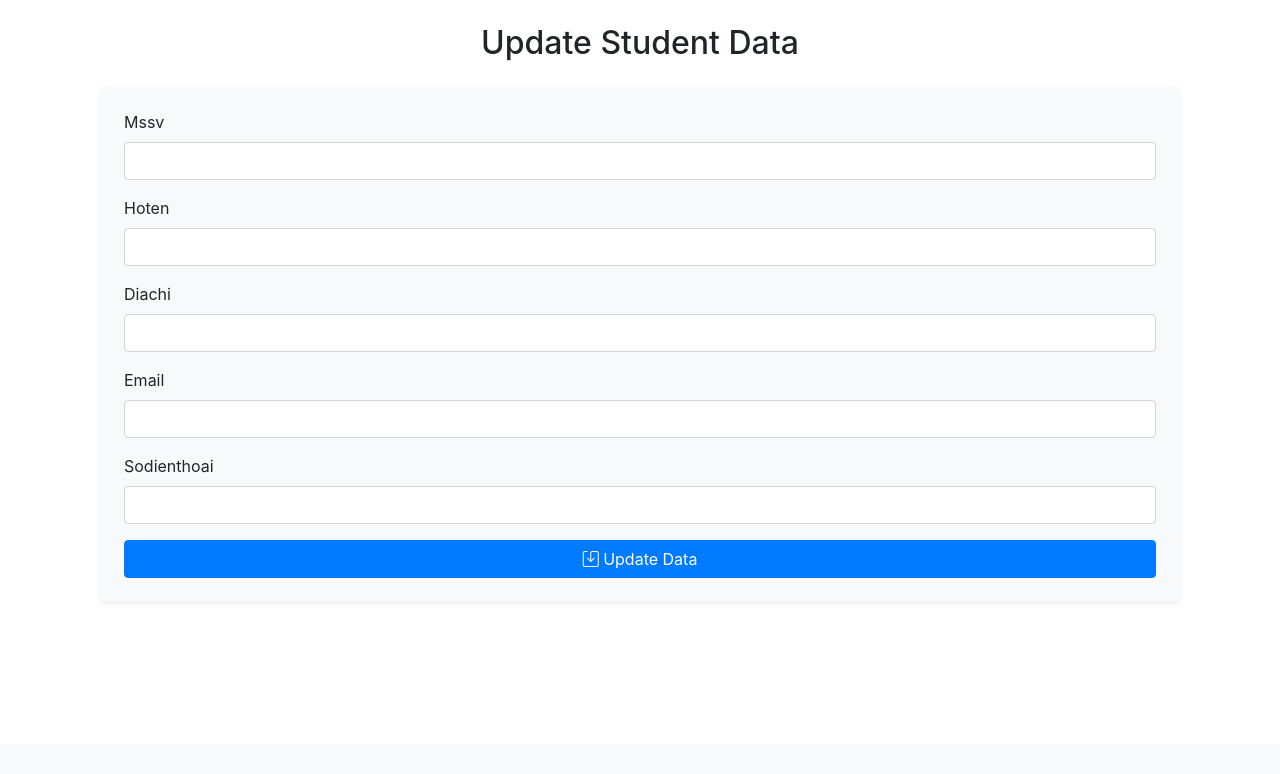
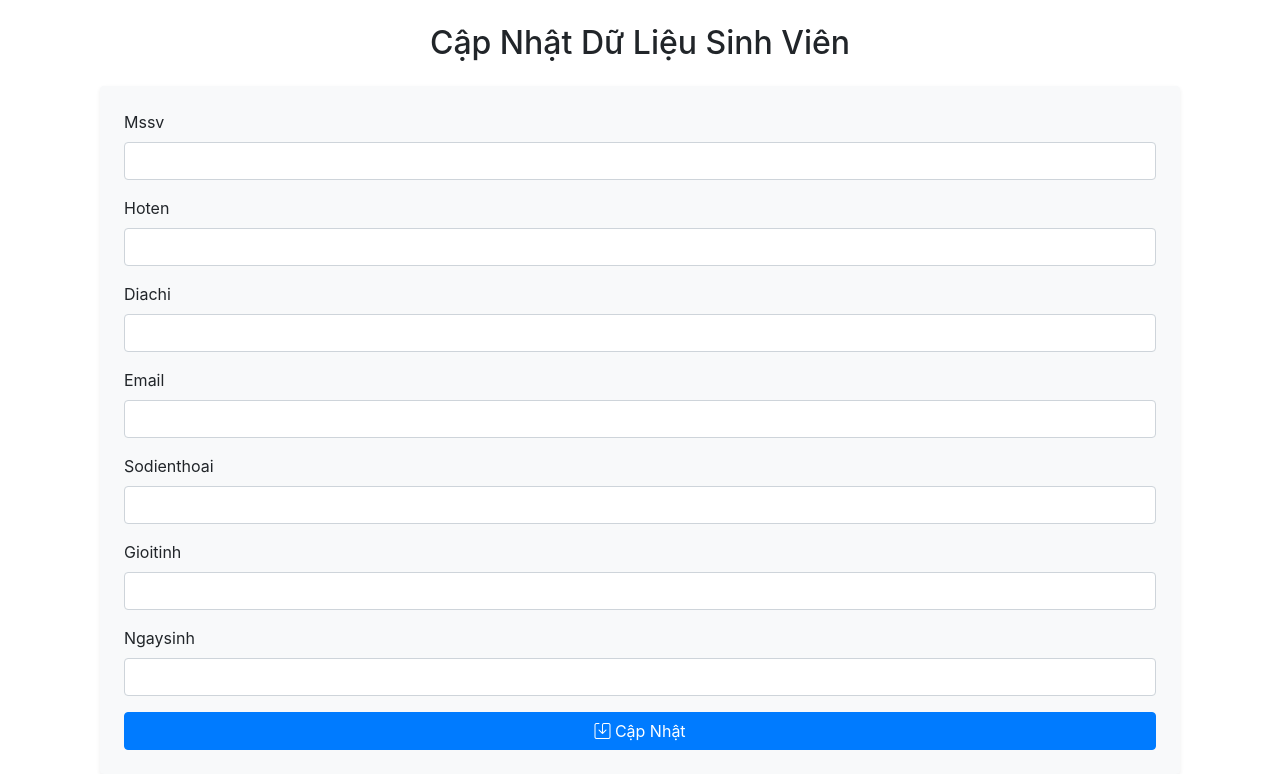
Before and after one commit to NguyenHoang-An/BaiTap, a Flask app: template BaiTap3/templates/update.html in a window 1280 px wide. Shown: the part 56-830 px from the top of the page. Before the commit the page ends 634 px from the top, so only its background shows below. Run offline with Flask 3, Linux system fonts and the light colour scheme; the template is opened without the code that fills it, so the values that code supplies are empty, except form fields; form fields are guessed from the names that the template uses; some libraries are stand-ins or nearby versions.

Commit message:
Update update.html

```diff
--- a/BaiTap3/templates/update.html
+++ b/BaiTap3/templates/update.html
@@ -1,10 +1,10 @@
 {% extends 'base.html' %}
 
-{% block title %}Update Data{% endblock %}
+{% block title %}Cập Nhật Dữ Liệu Sinh Viên{% endblock %}
 
 {% block content %}
 <div class="container mt-4">
-    <h2 class="text-center mb-4">Update Student Data</h2>
+    <h2 class="text-center mb-4">Cập Nhật Dữ Liệu Sinh Viên</h2>
 
     <form method="post" class="shadow-sm p-4 rounded bg-light">
         {{ form.hidden_tag() }}
@@ -34,8 +34,16 @@
             {{ form.sodienthoai(class="form-control") }}
         </div>
 
+        <div class="form-group mb-3">
+            {{ form.gioitinh.label(class="form-label") }}
+            {{ form.gioitinh(class="form-control") }}
+        </div>
+        <div class="form-group mb-3">
+            {{ form.ngaysinh.label(class="form-label") }}
+            {{ form.ngaysinh(class="form-control") }}
+        </div>
         <button type="submit" class="btn btn-primary w-100">
-            <i class="bi bi-save"></i> Update Data
+            <i class="bi bi-save"></i> Cập Nhật
         </button>
     </form>
 </div>
```
